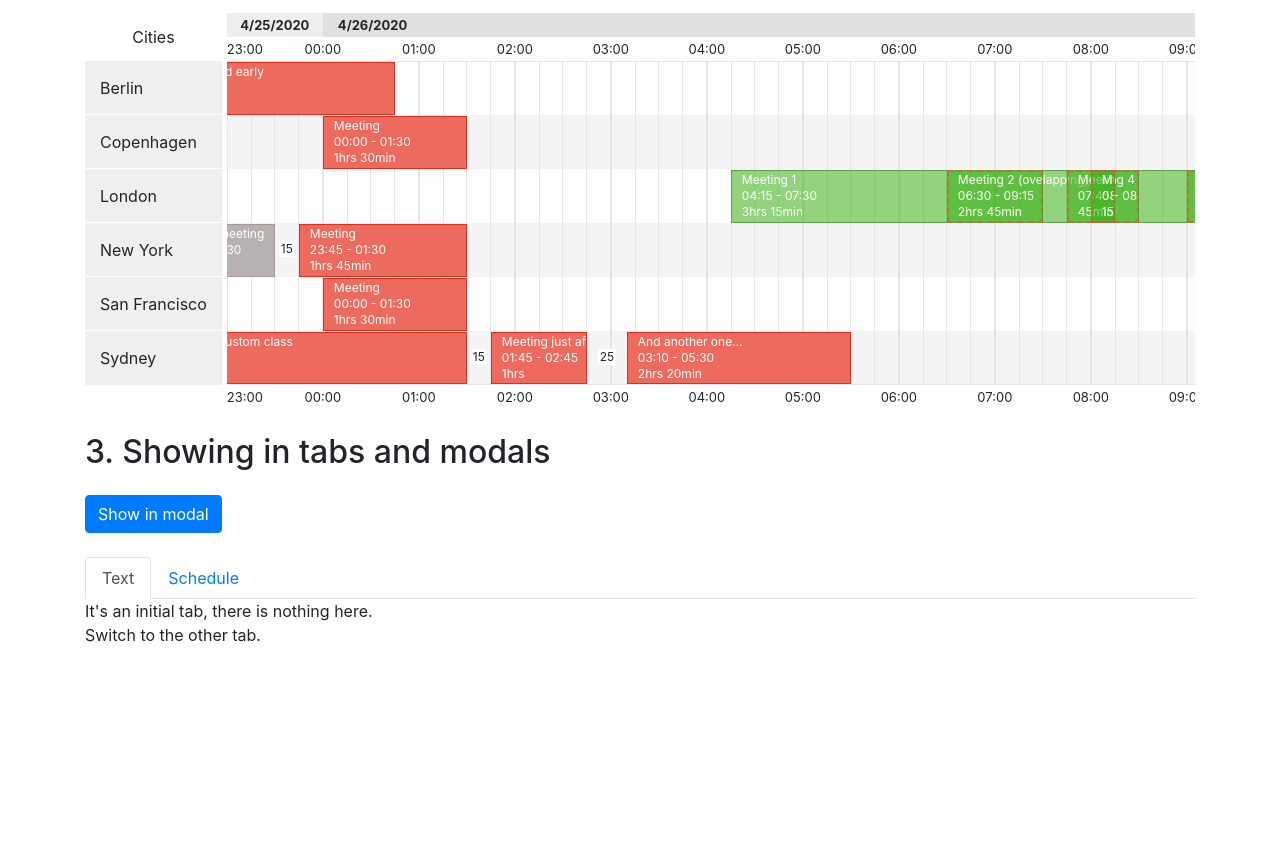
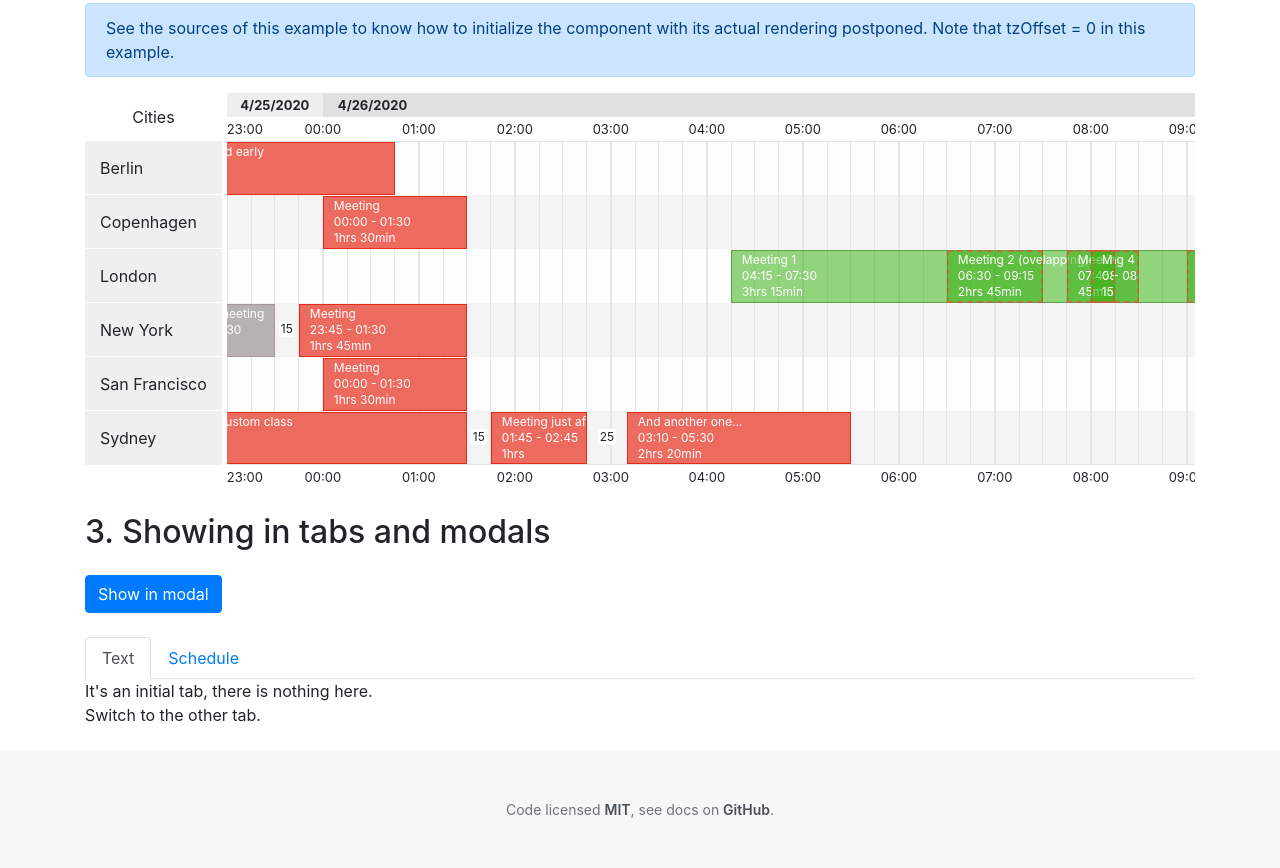
Before and after one commit to lexkrstn/jquery-sked-tape, a website: page docs/index.html in a window 1280 px wide. Shown: the part 776-1644 px from the top of the page. Before the commit the page ends 1447 px from the top, so only its background shows below. Drawn offline with nearby package versions, Linux system fonts and the light colour scheme.

Commit message:
Added page footer and header in docs

```diff
--- a/docs/index.html
+++ b/docs/index.html
@@ -7,9 +7,32 @@
         <meta name="viewport" content="width=device-width, initial-scale=1">
         <link rel="stylesheet" href="//stackpath.bootstrapcdn.com/bootstrap/4.1.3/css/bootstrap.min.css" integrity="sha384-MCw98/SFnGE8fJT3GXwEOngsV7Zt27NXFoaoApmYm81iuXoPkFOJwJ8ERdknLPMO" crossorigin="anonymous">
         <link rel="stylesheet" href="jquery.skedTape.css">
+        <style>
+            .bd-footer {
+                font-size: .875rem;
+                text-align: center;
+                background-color: #f7f7f7;
+            }
+            .bd-footer a {
+                font-weight: 600;
+                color: #495057;
+            }
+            .bd-footer a:focus, .bd-footer a:hover {
+                color: #007bff;
+            }
+            .bd-footer p {
+                margin-bottom: 0;
+            }
+        </style>
     </head>
     <body>
-        <div class="container">
+        <nav class="navbar navbar-dark bg-dark">
+            <div class="container">
+                <a class="navbar-brand" href="#">jQuery.skedTape</a>
+                <span class="navbar-text">Schedule widget for jQuery</span>
+            </div>
+        </nav>
+        <div class="container mt-4">
             <!-- EXAMPLE 1 -->
             <div class="mb-4">
                 <h2 class="mb-3">1. All-in-one example</h2>
@@ -82,6 +105,11 @@
                 </div>
             </div>
         </div>
+        <footer class="bd-footer text-muted">
+        <div class="container p-3 p-md-5">
+            <p>Code licensed <a href="https://github.com/lexkrstn/sked-tape/blob/master/LICENSE" target="_blank" rel="license noopener">MIT</a>, see docs on <a href="https://github.com/lexkrstn/sked-tape" target="_blank" rel="license noopener">GitHub</a>.</p>
+        </div>
+        </footer>
         <script src="//ajax.googleapis.com/ajax/libs/jquery/1.11.0/jquery.min.js"></script>
         <script src="//cdnjs.cloudflare.com/ajax/libs/popper.js/1.14.3/umd/popper.min.js" integrity="sha384-ZMP7rVo3mIykV+2+9J3UJ46jBk0WLaUAdn689aCwoqbBJiSnjAK/l8WvCWPIPm49" crossorigin="anonymous"></script>
         <script src="//stackpath.bootstrapcdn.com/bootstrap/4.1.3/js/bootstrap.min.js" integrity="sha384-ChfqqxuZUCnJSK3+MXmPNIyE6ZbWh2IMqE241rYiqJxyMiZ6OW/JmZQ5stwEULTy" crossorigin="anonymous"></script>
```
